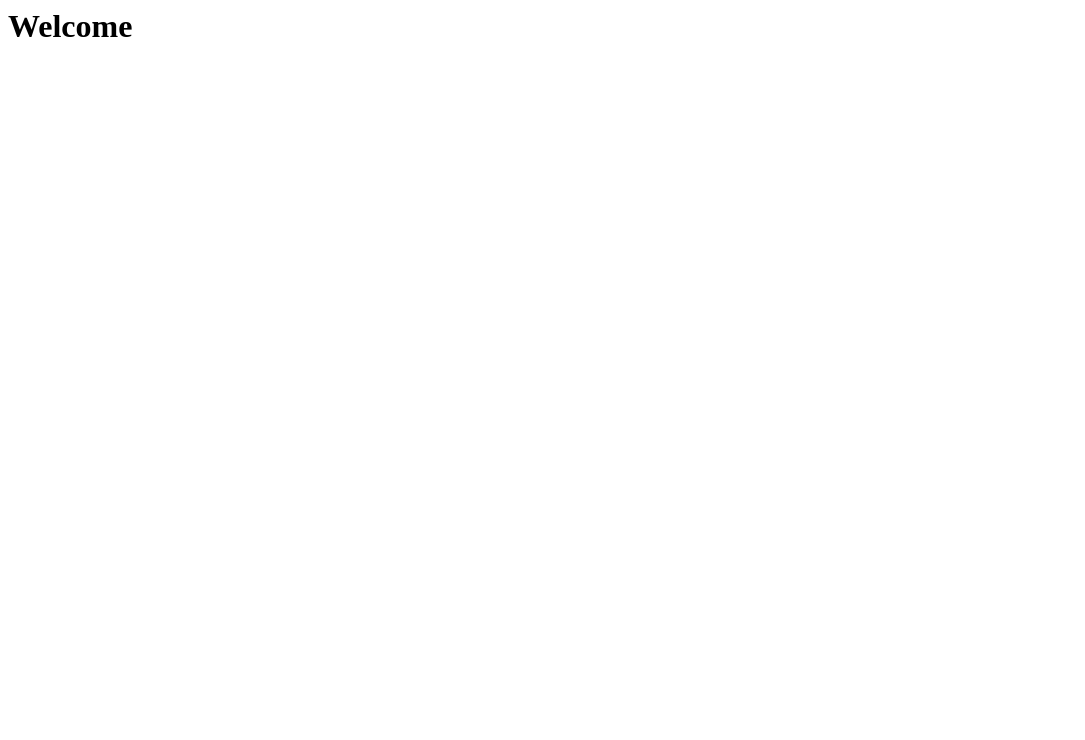
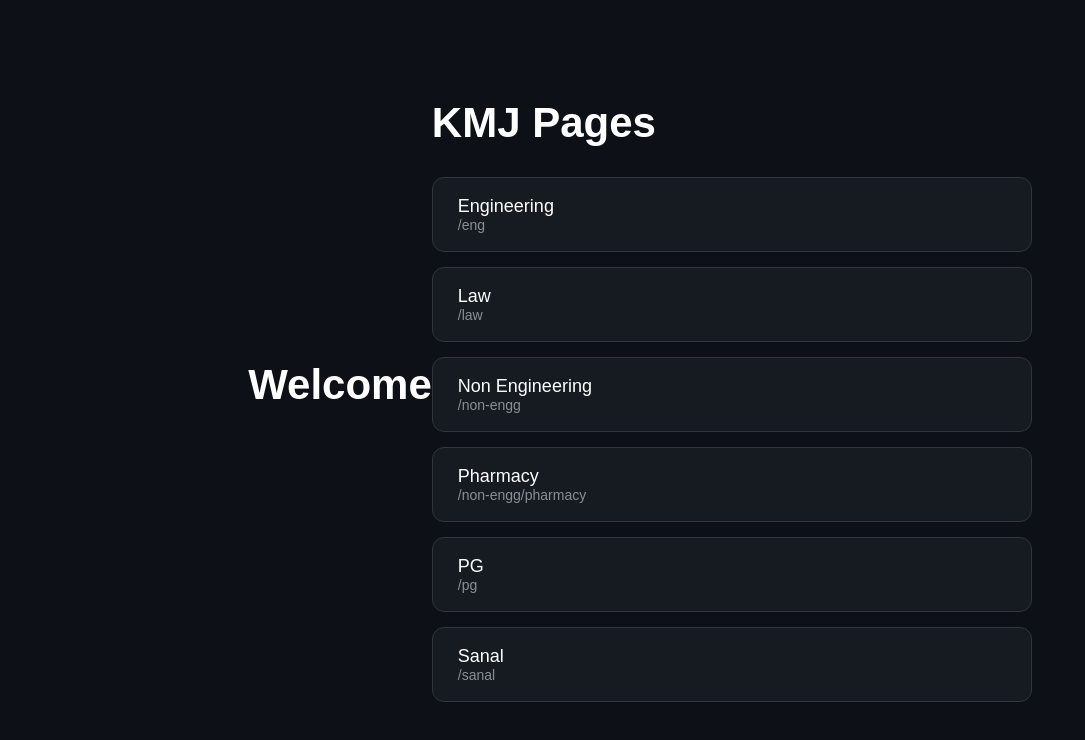
Before and after one commit to harsh-jsx/KMUall-PAges, a plain HTML site: page index.html in a window 1280 px wide. Shown: the whole page, without its empty margins (0-1085 px from the left). Drawn offline with Linux system fonts and the light colour scheme.

Commit message:
Index.html

```diff
--- a/index.html
+++ b/index.html
@@ -1 +1,118 @@
-<h1>Welcome</h1>
+<h1>Welcome</h1><!DOCTYPE html>
+<html lang="en">
+<head>
+    <meta charset="UTF-8">
+    <meta name="viewport" content="width=device-width, initial-scale=1.0">
+    <title>KMJ Pages</title>
+
+    <style>
+        * {
+            margin: 0;
+            padding: 0;
+            box-sizing: border-box;
+            font-family: Arial, sans-serif;
+        }
+
+        body {
+            min-height: 100vh;
+            background: #0d1117;
+            color: white;
+            display: flex;
+            justify-content: center;
+            align-items: center;
+        }
+
+        .container {
+            width: 90%;
+            max-width: 600px;
+        }
+
+        h1 {
+            margin-bottom: 30px;
+            font-size: 42px;
+        }
+
+        .links {
+            display: grid;
+            gap: 15px;
+        }
+
+        a {
+            text-decoration: none;
+            background: #161b22;
+            color: white;
+            padding: 18px 25px;
+            border-radius: 12px;
+            border: 1px solid #30363d;
+            transition: .3s;
+            font-size: 18px;
+        }
+
+        a:hover {
+            background: #238636;
+            transform: translateY(-3px);
+        }
+
+        span {
+            opacity: .5;
+            font-size: 14px;
+        }
+
+    </style>
+</head>
+
+<body>
+
+<div class="container">
+
+    <h1>KMJ Pages</h1>
+
+    <div class="links">
+
+        <a href="/eng">
+            Engineering
+            <br>
+            <span>/eng</span>
+        </a>
+
+        <a href="/law">
+            Law
+            <br>
+            <span>/law</span>
+        </a>
+
+
+        <a href="/non-engg">
+            Non Engineering
+            <br>
+            <span>/non-engg</span>
+        </a>
+
+
+        <a href="/non-engg/pharmacy">
+            Pharmacy
+            <br>
+            <span>/non-engg/pharmacy</span>
+        </a>
+
+
+        <a href="/pg">
+            PG
+            <br>
+            <span>/pg</span>
+        </a>
+
+
+        <a href="/sanal">
+            Sanal
+            <br>
+            <span>/sanal</span>
+        </a>
+
+
+    </div>
+
+</div>
+
+</body>
+</html>
```
